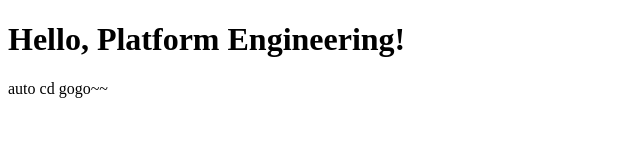
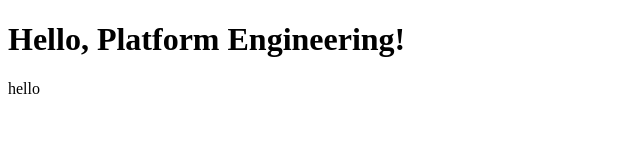
Before and after one commit to Ukj0ng/GitHub-Actions-Test, a plain HTML site: page index.html in a window 1280 px wide. Shown: the full height of the page, 0-640 px from the left. Drawn offline with Linux system fonts and the light colour scheme.

Commit message:
fix: html 내용 변경

```diff
--- a/index.html
+++ b/index.html
@@ -2,6 +2,6 @@
 <html>
 <body>
 <h1>Hello, Platform Engineering!</h1>
-<p>auto cd gogo~~</p>
+<p>hello</p>
 </body>
 </html>
```
